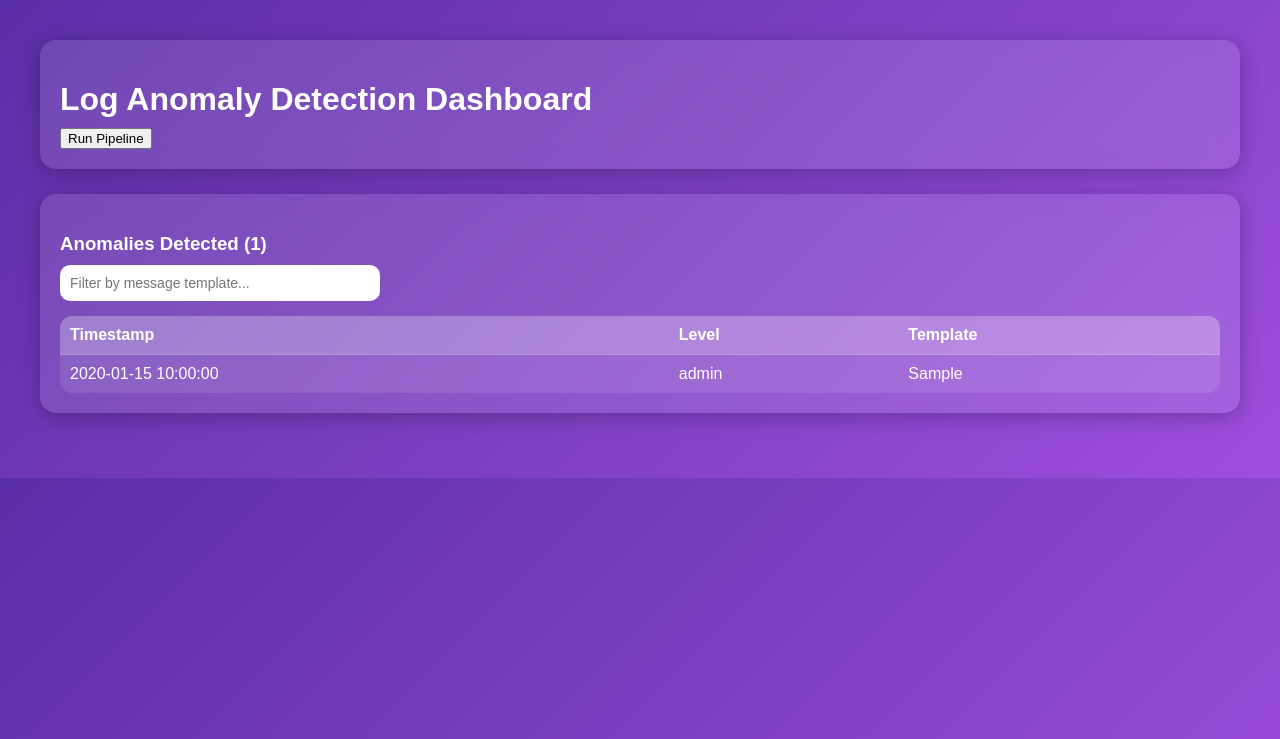
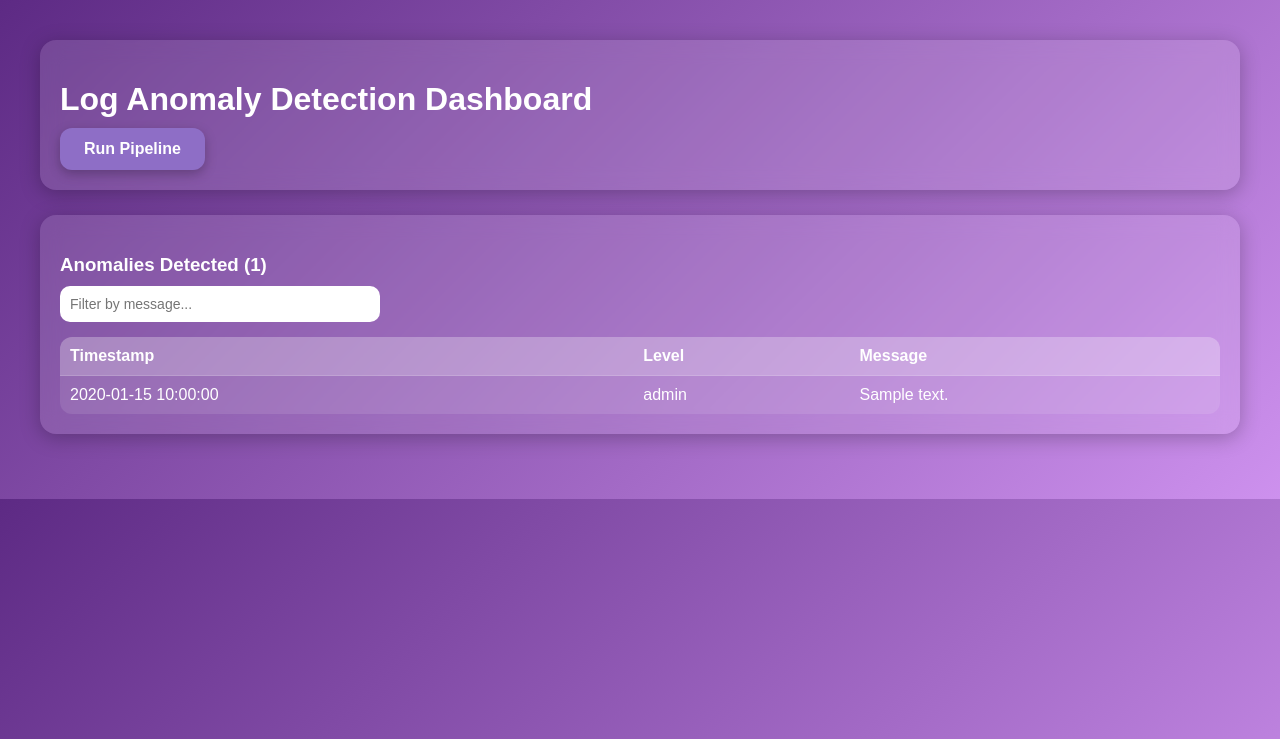
Before and after one commit to nickyhill/systemadmin-toolkit, a Flask app: template app/templates/dashboard.html in a window 1280 px wide. Shown: the top 739 px of the page. Run offline with Flask 3, Linux system fonts and the light colour scheme; the template is opened without the code that fills it: most values are stand-ins (such as "Sample title", 1, 10 or a date in 2020); parts of the project's set-up code (start-up, migrations or seed data) failed here and were passed over.

Commit message:
works locally

```diff
--- a/anomaly/logai/algorithms/anomaly_detection_algo/isolation_forest.py
+++ b/anomaly/logai/algorithms/anomaly_detection_algo/isolation_forest.py
@@ -62,7 +62,7 @@ class IsolationForestDetector(AnomalyDetectionAlgo):
             n_jobs=params.n_jobs,
             random_state=params.random_state,
             verbose=params.verbose,
-            warm_start=params.verbose,
+            warm_start=params.warm_start,
         )
 
     def fit(self, log_features: pd.DataFrame):
--- a/app/static/css/dashboard.css
+++ b/app/static/css/dashboard.css
@@ -1,7 +1,7 @@
 /* DASHBOARD PAGE */
 body {
     font-family: Arial, sans-serif;
-    background: linear-gradient(135deg, #5a2ea6, #9d4edd);
+    background: linear-gradient(135deg, #5d2a84, hsl(279, 73%, 75%)); /* darker neutral background */
     margin: 0;
     padding: 40px;
     color: #fff;
@@ -76,3 +76,30 @@ th.sorted-asc::after {
 th.sorted-desc::after {
     content: " ▼";
 }
+
+/* MODERN BUTTON */
+.button {
+    display: inline-block;
+    padding: 12px 24px;
+    font-size: 16px;
+    font-weight: 600;
+    color: #fff;
+    background-color: #8e6ec6; /* muted purple accent */
+    border: none;
+    border-radius: 12px;
+    cursor: pointer;
+    transition: all 0.3s ease;
+    box-shadow: 0 4px 12px rgba(0, 0, 0, 0.25);
+    text-decoration: none;
+}
+
+.button:hover {
+    background-color: #a384d1; /* slightly brighter on hover */
+    transform: translateY(-2px);
+    box-shadow: 0 6px 16px rgba(0, 0, 0, 0.3);
+}
+
+.button:active {
+    transform: translateY(0);
+    box-shadow: 0 4px 12px rgba(0, 0, 0, 0.25);
+}
--- a/app/templates/dashboard.html
+++ b/app/templates/dashboard.html
@@ -1,14 +1,14 @@
 <!DOCTYPE html>
 <html>
 <head>
-    <title>Log Anomaly Dashboard</title>
+    <title>Linux Admin Toolkit Dashboard</title>
     <link rel="stylesheet" href="{{ url_for('static', filename='css/dashboard.css') }}">
 </head>
 <body>
     <div class="card">
         <h1>Log Anomaly Detection Dashboard</h1>
         <form method="POST" action="/dashboard">
-            <button type="submit">Run Pipeline</button>
+            <button type="submit" class="button">Run Pipeline</button>
         </form>
     </div>
 
@@ -17,7 +17,7 @@
         <h3>Anomalies Detected ({{ anomalies|length }})</h3>
 
         <div class="filter-container">
-            <input class="filter-input" id="filterInput" type="text" placeholder="Filter by message template...">
+            <input class="filter-input" id="filterInput" type="text" placeholder="Filter by message...">
         </div>
 
         <table id="anomalyTable">
@@ -25,15 +25,15 @@
                 <tr>
                     <th>Timestamp</th>
                     <th>Level</th>
-                    <th>Template</th>
+                    <th>Message</th>
                 </tr>
             </thead>
             <tbody>
                 {% for a in anomalies %}
                 <tr>
                     <td>{{ a.timestamp }}</td>
-                    <td>{{ a.Level }}</td>
-                    <td>{{ a.log_template }}</td>
+                    <td>{{ a.level }}</td>
+                    <td>{{ a.message }}</td>
                 </tr>
                 {% endfor %}
             </tbody>
--- a/app/templates/index.html
+++ b/app/templates/index.html
@@ -6,7 +6,7 @@
 </head>
 <body>
 
-    <h1>System Logs Dashboard</h1>
+    <h1>System Logs</h1>
 
     <!-- LOG SUMMARY CARD -->
     <div class="card">
```
Also changed, not shown: anomaly/anomaly_pipline.py (+57 -12 lines), testing/syn_gen.py (+8 -2 lines), testing/test_anomaly.py (added, +13 -0 lines), README.md (added), testing/__init__.py (added), 1 other file.
